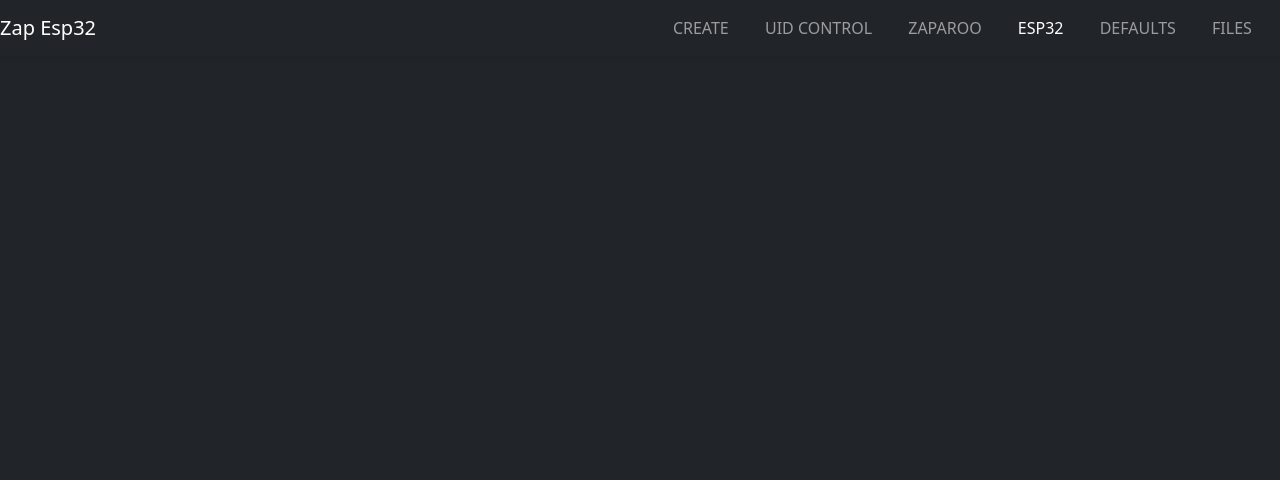
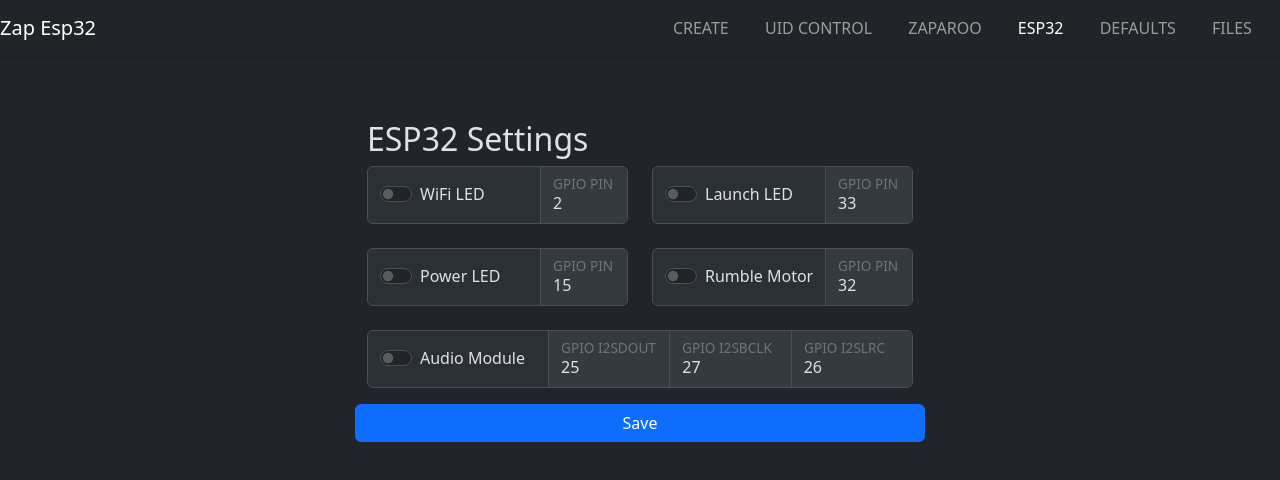
Before and after one commit to v1605/zaparoo-esp32-pn532-fork, a Svelte app in the folder svelte-esp32/: page / in a window 1280 px wide. Both pictures are taken after a click on the link "ESP32". Shown: the top 480 px of the page. Built offline with nearby package versions, Linux system fonts and the light colour scheme; some icons are missing.

Commit message:
Trying out some layouts for different pages

```diff
--- a/svelte-esp32/src/App.svelte
+++ b/svelte-esp32/src/App.svelte
@@ -1,6 +1,7 @@
 <script lang="ts">
     import { FontAwesomeIcon } from '@fortawesome/svelte-fontawesome';
     import ZaparooConfig from './configTemplates/ZaparooConfig.svelte';
+    import Esp32Config from './configTemplates/Esp32Config.svelte';
     import type { NavBarLink } from './types/NavBarLink';
     let isOpen: boolean = false;
     let activeLink: string = "zaparoo";
@@ -44,6 +45,9 @@
         {#if activeLink === 'zaparoo'}
           <ZaparooConfig></ZaparooConfig>
         {/if}
+        {#if activeLink === 'esp32'}
+          <Esp32Config></Esp32Config>
+        {/if}
       </div>
     </div>
   </div>
--- a/svelte-esp32/src/configTemplates/Esp32Config.svelte
+++ b/svelte-esp32/src/configTemplates/Esp32Config.svelte
@@ -2,64 +2,117 @@
     import { ConfigUtils } from "../backend/ConfigUtils";
 
      // Define variables for the input and toggle switch
-  let misterAddress = '';
-  let isMisterEnabled = false;
-  let steamAddress = '';
-  let isSteamEnabled = false;
-  let isRRoREnabled = false;
+  let isWifiLedEnabled = false;
+  let isMotorEnabled = false;
+  let isLaunchLedEnabled = false;
+  let isAudioEnabled = false;
+  let isPwrLedEnabled = false;
+  let intPinI2SDOUT:number|null = 25;
+  let intPinI2SBCLK:number|null = 27;
+  let intPinI2SLRC:number|null = 26;
+  let intPinMotor:number|null = 32;
+  let intPinWifiLed:number|null = 2;
+  let intPinLaunchLed:number|null = 33;
+  let intPinExtPwrLed:number|null = 15;
+
 
   // Optional: Handle form submission
   const handleSubmit = (event: Event) => {
     event.preventDefault();
     ConfigUtils.updateConfig({
-      wifi_led_enabled: boolean;
-      motor_enabled: boolean;
-      launch_led_enabled: boolean;
-      audio_enabled: boolean;
-      pwr_led_enabled: boolean;
-      pin_I2S_DOUT: number;
-      pin_I2S_BCLK: number;
-      pin_I2S_LRC: number;
-      val_AUDIO_GAIN: number;
-      pin_MOTOR_PIN: number;
-      pin_WIFI_LED_PIN: number;
-      pin_LAUNCH_LED_PIN: number;
-      pin_EXTERNAL_POWER_LED: number;
+      wifi_led_enabled: isWifiLedEnabled,
+      motor_enabled: isMotorEnabled,
+      launch_led_enabled: isLaunchLedEnabled,
+      audio_enabled: isAudioEnabled,
+      pwr_led_enabled: isPwrLedEnabled,
+      pin_I2S_DOUT: intPinI2SDOUT,
+      pin_I2S_BCLK: intPinI2SBCLK,
+      pin_I2S_LRC: intPinI2SLRC,
+      pin_MOTOR_PIN: intPinMotor,
+      pin_WIFI_LED_PIN: intPinWifiLed,
+      pin_LAUNCH_LED_PIN: intPinLaunchLed,
+      pin_EXTERNAL_POWER_LED: intPinExtPwrLed
     });
-    console.log('Mister Address:', misterAddress);
-    console.log('Is Enabled:', isMisterEnabled);
   };
 </script>
-<h2>Zaparoo Settings</h2>
-<form on:submit={handleSubmit} class="row g-2">
+<h2>ESP32 Settings</h2>
+<form on:submit={handleSubmit} class="row g-4">
+  <div class="col-md-6">
     <div class="input-group">
-      <div class="input-group-text">
+        <div class="input-group-text col-md-8">
           <div class="form-check form-switch">
-          <input class="form-check-input" type="checkbox" role="switch" id="enableMister" bind:checked={isMisterEnabled}/>
-          <label class="form-check-label visually-hidden" for="enableMister">Enable Mister</label>
+            <input class="form-check-input" type="checkbox" role="switch" id="enableWiFiLED" bind:checked={isWifiLedEnabled}/>
+            <label class="form-check-label" for="enableWiFiLED">WiFi LED</label>
           </div>
         </div>
         <div class="form-floating">
-        <input type="text" class="form-control" id="misterIp" placeholder="mister.local" bind:value={misterAddress} disabled={!isMisterEnabled} />
-        <label for="misterIp">Mister Address</label>
-      </div>
-      <div class="input-group-text">
-        <div class="form-check form-switch">
-          <input class="form-check-input" type="checkbox" role="switch" id="enableRRoR" bind:checked={isRRoREnabled} disabled={!isMisterEnabled}/>
-          <label class="form-check-label" for="enableRRoR">Reset On Remove</label>
+          <input type="number" class="form-control col-md-4" id="pinWifiLED" placeholder="2" bind:value={intPinWifiLed} disabled={!isWifiLedEnabled} />
+          <label for="pinWifiLED">GPIO PIN</label>
         </div>
     </div>
   </div>
+  <div class="col-md-6">
       <div class="input-group">
-      <div class="input-group-text">
+        <div class="input-group-text col-md-8">
           <div class="form-check form-switch">
-          <input class="form-check-input" type="checkbox" role="switch" id="enableSteam" bind:checked={isSteamEnabled}/>
-          <label class="form-check-label visually-hidden" for="enableSteam">Enable SteamOS</label>
+            <input class="form-check-input" type="checkbox" role="switch" id="enableLaunchLED" bind:checked={isLaunchLedEnabled}/>
+            <label class="form-check-label" for="enableLaunchLED">Launch LED</label>
           </div>
         </div>
         <div class="form-floating">
-        <input type="text" class="form-control" id="steamIp" placeholder="steam.local" bind:value={steamAddress} disabled={!isSteamEnabled} />
-        <label for="misterIp">Steam Address</label>
+          <input type="number" class="form-control col-md-4" id="pinLaunchLED" placeholder="33" bind:value={intPinLaunchLed} disabled={!isLaunchLedEnabled} />
+          <label for="pinLaunchLED">GPIO PIN</label>
+        </div>
+      </div>
+  </div>
+  <div class="col-md-6">
+    <div class="input-group">
+        <div class="input-group-text col-md-8">
+          <div class="form-check form-switch">
+            <input class="form-check-input" type="checkbox" role="switch" id="enablePwrLED" bind:checked={isPwrLedEnabled}/>
+            <label class="form-check-label" for="enablePwrLED">Power LED</label>
+          </div>
+        </div>
+        <div class="form-floating">
+          <input type="number" class="form-control col-md-4" id="pinPwrLED" placeholder="15" bind:value={intPinExtPwrLed} disabled={!isPwrLedEnabled} />
+          <label for="pinPwrLED">GPIO PIN</label>
+        </div>
+    </div>
+  </div>
+  <div class="col-md-6">
+      <div class="input-group">
+        <div class="input-group-text col-md-8">
+          <div class="form-check form-switch">
+            <input class="form-check-input" type="checkbox" role="switch" id="enableRumbleLED" bind:checked={isMotorEnabled}/>
+            <label class="form-check-label" for="enableRumbleLED">Rumble Motor</label>
+          </div>
+        </div>
+        <div class="form-floating">
+          <input type="number" class="form-control col-md-4" id="pinMotor" placeholder="32" bind:value={intPinMotor} disabled={!isMotorEnabled} />
+          <label for="pinMotor">GPIO PIN</label>
+        </div>
+      </div>
+  </div>
+  <div class="col-md-12">
+    <div class="input-group">
+      <div class="input-group-text col-md-4">
+        <div class="form-check form-switch">
+          <input class="form-check-input" type="checkbox" role="switch" id="enableAudio" bind:checked={isAudioEnabled}/>
+          <label class="form-check-label" for="enableAudio">Audio Module</label>
+        </div>
+      </div>
+      <div class="form-floating">
+        <input type="number" class="form-control col-md-2" id="pinI2SDOUT" placeholder="25" bind:value={intPinI2SDOUT} disabled={!isAudioEnabled} />
+        <label for="pinI2SDOUT">GPIO I2SDOUT</label>
+      </div>
+      <div class="form-floating">
+        <input type="number" class="form-control col-md-2" id="pinI2SBCLK" placeholder="27" bind:value={intPinI2SBCLK} disabled={!isAudioEnabled} />
+        <label for="pinI2SBCLK">GPIO I2SBCLK</label>
+      </div>
+      <div class="form-floating">
+        <input type="number" class="form-control col-md-2" id="pinI2SLRC" placeholder="26" bind:value={intPinI2SLRC} disabled={!isAudioEnabled} />
+        <label for="pinI2SLRC">GPIO I2SLRC</label>
+      </div>
     </div>
 </div>
   <button type="submit" class="btn btn-primary mt-3">Save</button>
--- a/svelte-esp32/src/configTemplates/ZaparooConfig.svelte
+++ b/svelte-esp32/src/configTemplates/ZaparooConfig.svelte
@@ -24,35 +24,39 @@
 </script>
 <h2>Zaparoo Settings</h2>
 <form on:submit={handleSubmit} class="row g-2">
+  <div class="col-md-12">
     <div class="input-group">
       <div class="input-group-text">
-        <div class="form-check form-switch">
+        <div class="form-check form-switch col-md-2">
           <input class="form-check-input" type="checkbox" role="switch" id="enableMister" bind:checked={isMisterEnabled}/>
           <label class="form-check-label visually-hidden" for="enableMister">Enable Mister</label>
         </div>
       </div>
       <div class="form-floating">
-        <input type="text" class="form-control" id="misterIp" placeholder="mister.local" bind:value={misterAddress} disabled={!isMisterEnabled} />
+        <input type="text" class="form-control col-md-6" id="misterIp" placeholder="mister.local" bind:value={misterAddress} disabled={!isMisterEnabled} />
         <label for="misterIp">Mister Address</label>
       </div>
       <div class="input-group-text">
-        <div class="form-check form-switch">
+        <div class="form-check form-switch col-md-4">
           <input class="form-check-input" type="checkbox" role="switch" id="enableRRoR" bind:checked={isRRoREnabled} disabled={!isMisterEnabled}/>
           <label class="form-check-label" for="enableRRoR">Reset On Remove</label>
         </div>
       </div>
     </div>
+  </div>
+  <div class="col-md-12">
     <div class="input-group">
       <div class="input-group-text">
-        <div class="form-check form-switch">
+        <div class="form-check form-switch col-md-2">
           <input class="form-check-input" type="checkbox" role="switch" id="enableSteam" bind:checked={isSteamEnabled}/>
           <label class="form-check-label visually-hidden" for="enableSteam">Enable SteamOS</label>
         </div>
       </div>
       <div class="form-floating">
         <input type="text" class="form-control" id="steamIp" placeholder="steam.local" bind:value={steamAddress} disabled={!isSteamEnabled} />
-        <label for="misterIp">Steam Address</label>
+        <label for="steamIp">Steam Address</label>
       </div>
     </div>
-    <button type="submit" class="btn btn-primary mt-3">Save</button>
+  </div>
+  <button type="submit" class="btn btn-primary mt-3">Save</button>
 </form>
```
Also changed, not shown: svelte-esp32/src/types/ConfigData.ts (+8 -8 lines). Lines whose indentation alone changed are shown as unchanged.
